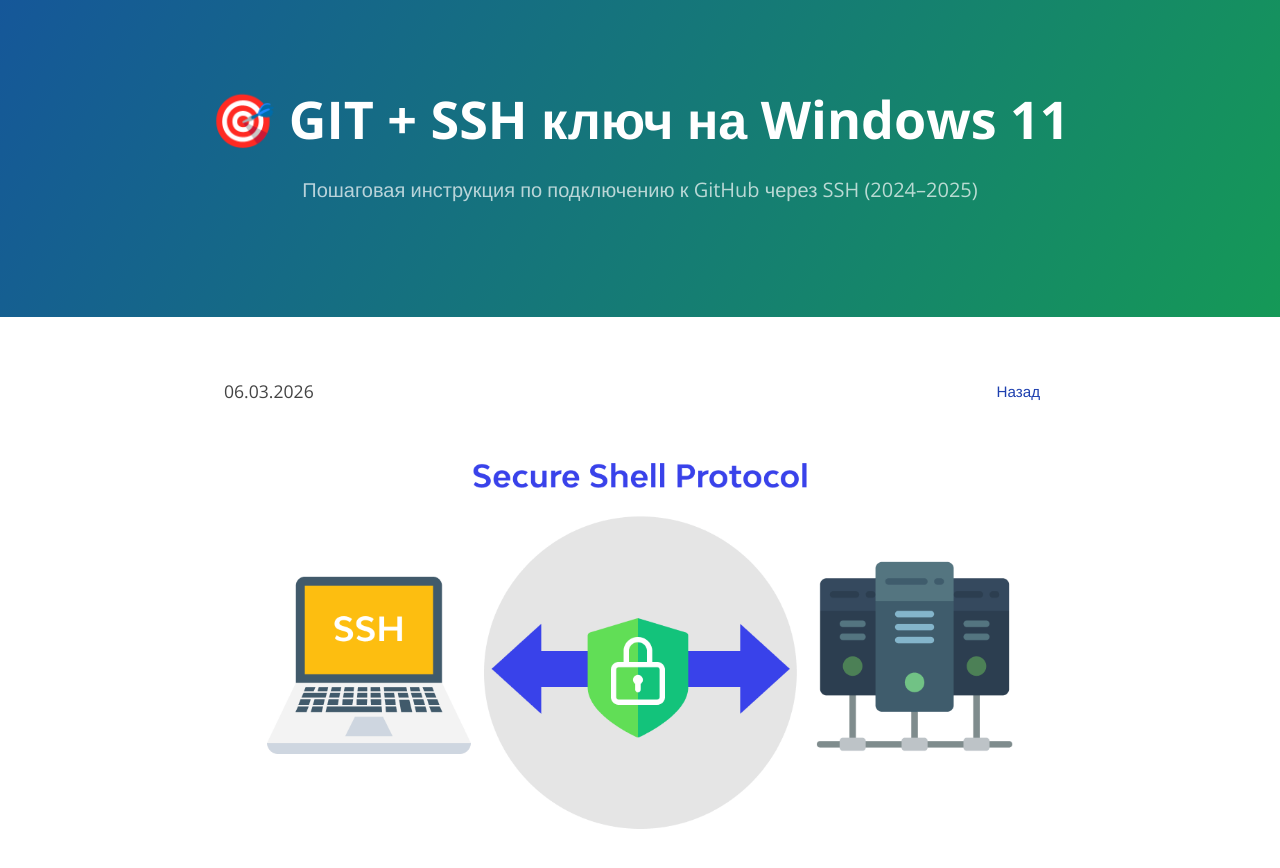
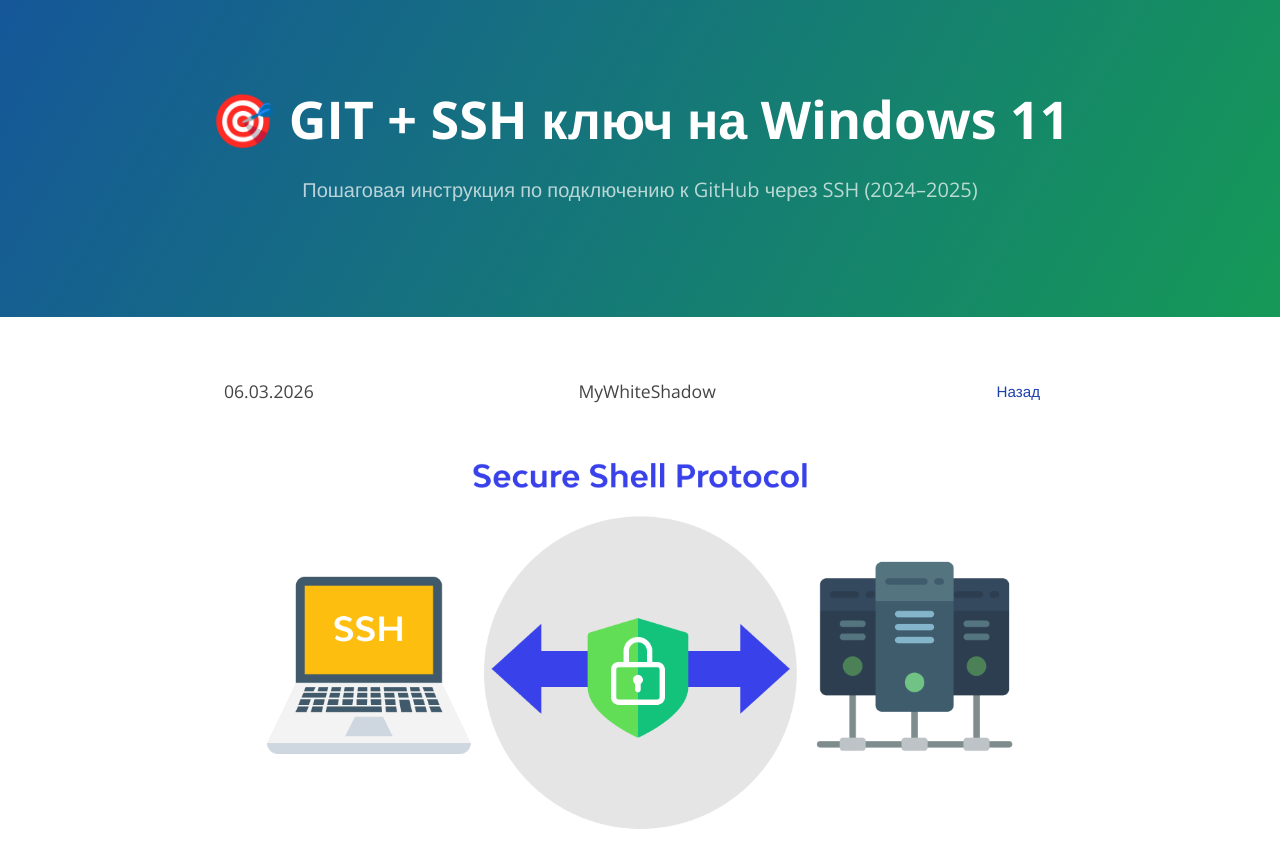
Before and after one commit to MyWhiteShadow/MyWhiteShadow.github.io, a Jekyll site: the page built from GithubSSHIntegration.md, in a window 1280 px wide and 900 px high. Shown: the top 868 px of the window. Built offline with Jekyll 4.4.1, drawn with Linux system fonts in a browser that asks for light colours.

Commit message:
Правки элементов навигации

```diff
--- a/GithubSSHIntegration.md
+++ b/GithubSSHIntegration.md
@@ -13,9 +13,9 @@ description: Пошаговая инструкция по подключению
 ">
   <time datetime="2026-03-06" style="color: #444;">06.03.2026</time>
 
+  <span style="color: #444; font-weight: normal;">MyWhiteShadow</span>
+
   <div style="display: flex; align-items: center; gap: 1.8rem;">
-
-
     <a href="./" style="
       color: #1e40af;
       text-decoration: none;
```
